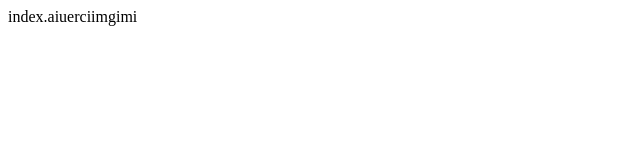
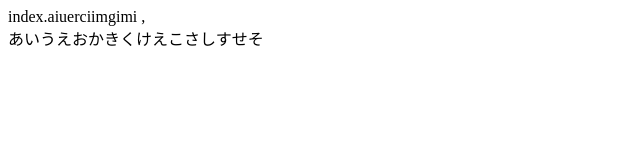
Before and after one commit to kinjoyuta/ramen-web, a plain HTML site: page index.html in a window 1280 px wide. Shown: the whole page, without its empty margins (0-640 px from the left). Drawn offline with Linux system fonts and the light colour scheme.

Commit message:
footer追加しました

```diff
--- a/index.html
+++ b/index.html
@@ -8,6 +8,9 @@
 </head>
 <body>
     index.aiuerciimgimi
+,<footer>あいうえおかきくけえこさしすせそ
 
+
+</footer>
 </body>
 </html>
```
